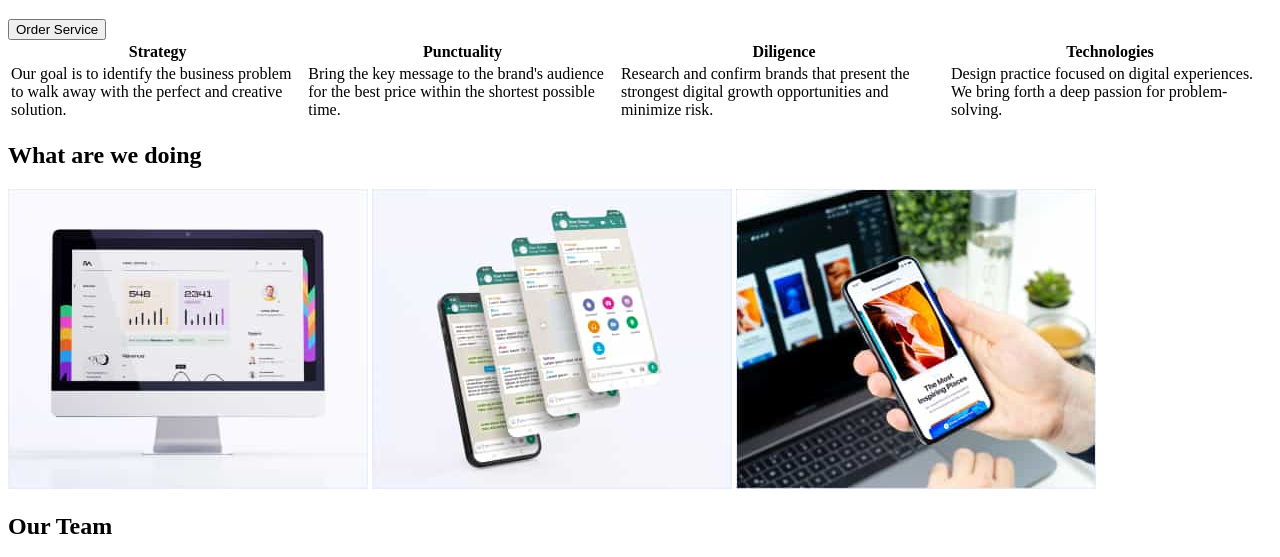
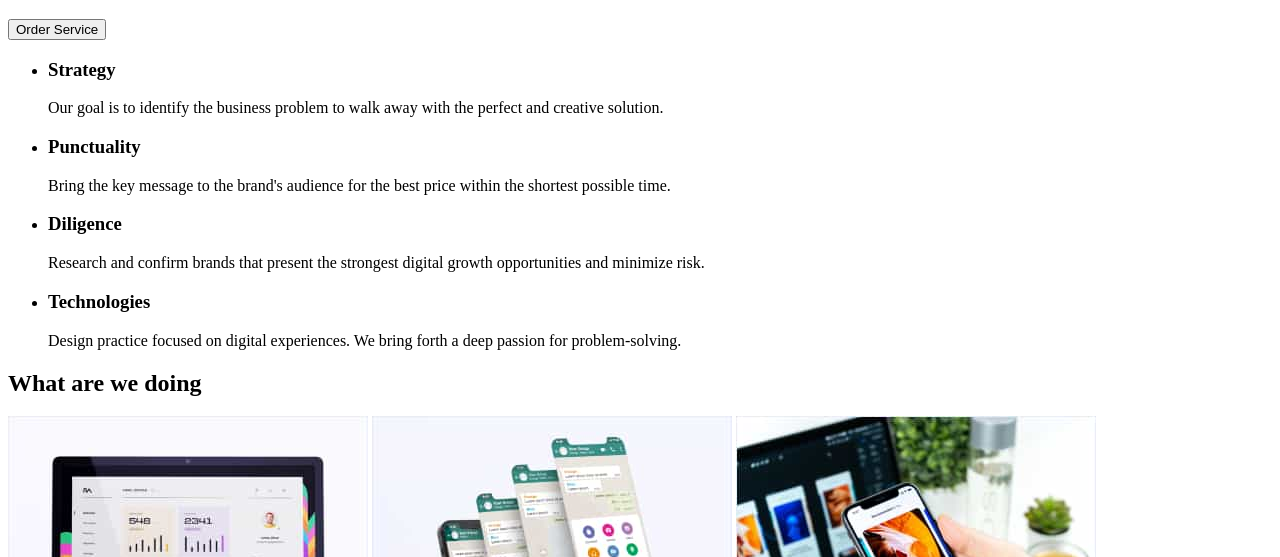
Before and after one commit to Vaku1a/goit-markup-hw-01, a plain HTML site: page index.html in a window 1280 px wide. Shown: the part 209-766 px from the top of the page. Drawn offline with Linux system fonts and the light colour scheme.

Commit message:
kalchenko-hw-01-version-03
modify section1 - deleted table, add hidden h2

```diff
--- a/index.html
+++ b/index.html
@@ -32,32 +32,29 @@
     </main>
     <!-- Section1 Features -->
     <section>
-        <table>
-            <tr>
-                <th>Strategy</th>
-                <th>Punctuality</th>
-                <th>Diligence</th>
-                <th>Technologies</th>
-            </tr>
-            <tr>
-                <td>
-                    Our goal is to identify the business problem to walk away with the
-                    perfect and creative solution.
-                </td>
-                <td>
-                    Bring the key message to the brand's audience for the best price
-                    within the shortest possible time.
-                </td>
-                <td>
-                    Research and confirm brands that present the strongest digital
-                    growth opportunities and minimize risk.
-                </td>
-                <td>
-                    Design practice focused on digital experiences. We bring forth a
-                    deep passion for problem-solving.
-                </td>
-            </tr>
-        </table>
+        <h2 hidden>Features</h2>
+        <ul>
+            <li>
+                <h3>Strategy</h3>
+                <p>Our goal is to identify the business problem to walk away with the
+                    perfect and creative solution.</p>
+            </li>
+            <li>
+                <h3>Punctuality</h3>
+                <p>Bring the key message to the brand's audience for the best price
+                    within the shortest possible time.</p>
+            </li>
+            <li>
+                <h3>Diligence</h3>
+                <p>Research and confirm brands that present the strongest digital
+                    growth opportunities and minimize risk.</p>
+            </li>
+            <li>
+                <h3>Technologies</h3>
+                <p>Design practice focused on digital experiences. We bring forth a
+                    deep passion for problem-solving.</p>
+            </li>
+        </ul>
     </section>
     <!-- Section2 What are we doing -->
     <section>
```
